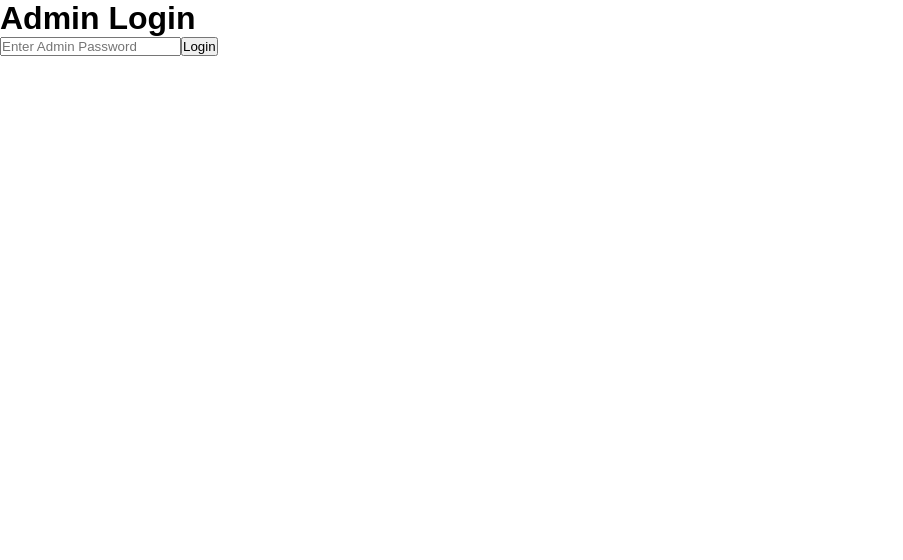
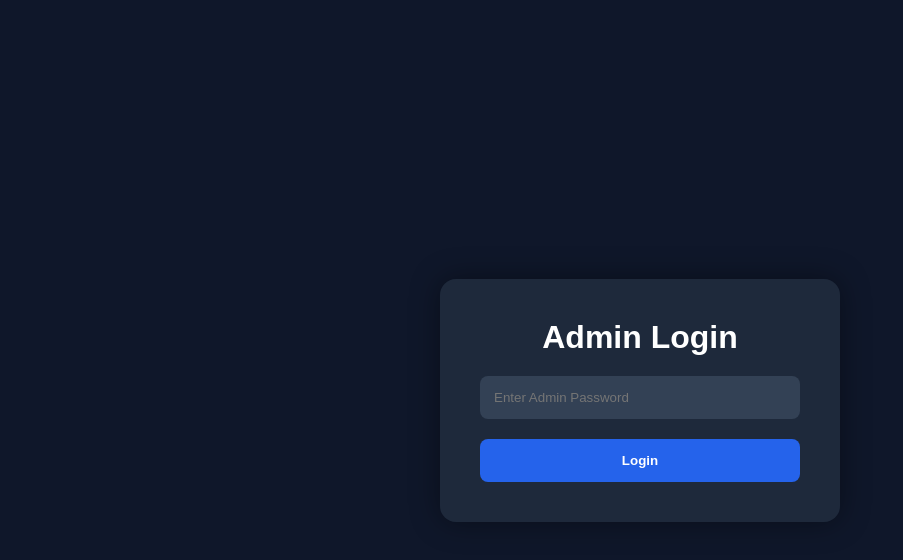
Before and after one commit to rockybhai42/rajesh-portfolio, a React (Vite) app in the folder client/my-portfolio-app/: page /admin in a window 1280 px wide. Shown: the top 560 px of the page, without its empty margins (0-903 px from the left). Built offline with nearby package versions, Linux system fonts and the light colour scheme.

Commit message:
admin page styling

```diff
--- a/client/my-portfolio-app/src/components/Admin.jsx
+++ b/client/my-portfolio-app/src/components/Admin.jsx
@@ -1,4 +1,5 @@
 import { useState } from "react";
+import "../styles/admin.css";
 
 function Admin() {
   const [password, setPassword] = useState("");
@@ -76,15 +77,20 @@ const [isLoggedIn, setIsLoggedIn] =
 
  if (!isLoggedIn) {
   return (
-      <div>
+    <div className="login-container">
+      <form
+        className="login-card"
+        onSubmit={handleLogin}
+      >
         <h1>Admin Login</h1>
 
-        <form onSubmit={handleLogin}>
         <input
           type="password"
           placeholder="Enter Admin Password"
           value={password}
-            onChange={(e) => setPassword(e.target.value)}
+          onChange={(e) =>
+            setPassword(e.target.value)
+          }
         />
 
         <button type="submit">
@@ -96,14 +102,26 @@ const [isLoggedIn, setIsLoggedIn] =
 }
 
  return (
-    <div>
+  <div className="admin-container">
+
+    <div className="admin-header">
       <h1>Contact Messages</h1>
 
-      <button onClick={handleLogout}>
+      <button
+        className="logout-btn"
+        onClick={handleLogout}
+      >
         Logout
       </button>
+    </div>
 
-      <table border="1">
+    <div className="stats-card">
+      <h3>Total Messages</h3>
+      <p>{contacts.length}</p>
+    </div>
+
+    <div className="table-wrapper">
+      <table className="contacts-table">
         <thead>
           <tr>
             <th>Name</th>
@@ -123,6 +141,8 @@ const [isLoggedIn, setIsLoggedIn] =
         </tbody>
       </table>
     </div>
+
+  </div>
 );
 }
 
--- /dev/null
+++ b/client/my-portfolio-app/src/styles/admin.css
@@ -0,0 +1,149 @@
+.login-container {
+  min-height: 100vh;
+  display: flex;
+  justify-content: center;
+  align-items: center;
+
+  background: #0f172a;
+}
+
+.login-card {
+  width: 400px;
+
+  background: #1e293b;
+
+  padding: 40px;
+
+  border-radius: 16px;
+
+  display: flex;
+  flex-direction: column;
+  gap: 20px;
+
+  box-shadow: 0 0 30px rgba(0, 0, 0, 0.4);
+}
+
+.login-card h1 {
+  text-align: center;
+  color: white;
+}
+
+.login-card input {
+  padding: 14px;
+
+  border: none;
+  border-radius: 8px;
+
+  background: #334155;
+  color: white;
+}
+
+.login-card button {
+  padding: 14px;
+
+  border: none;
+  border-radius: 8px;
+
+  background: #2563eb;
+  color: white;
+
+  cursor: pointer;
+  font-weight: bold;
+}
+
+.login-card button:hover {
+  background: #1d4ed8;
+}
+
+.admin-container {
+  min-height: 100vh;
+
+  background: #0f172a;
+
+  color: white;
+
+  padding: 40px;
+}
+
+.admin-header {
+  display: flex;
+
+  justify-content: space-between;
+
+  align-items: center;
+
+  margin-bottom: 25px;
+}
+
+.logout-btn {
+  padding: 12px 20px;
+
+  border: none;
+
+  border-radius: 8px;
+
+  background: #ef4444;
+
+  color: white;
+
+  cursor: pointer;
+}
+
+.logout-btn:hover {
+  background: #dc2626;
+}
+
+.stats-card {
+  width: 250px;
+
+  background: #1e293b;
+
+  padding: 20px;
+
+  border-radius: 12px;
+
+  margin-bottom: 25px;
+}
+
+.stats-card h3 {
+  margin-bottom: 10px;
+}
+
+.stats-card p {
+  font-size: 2rem;
+  font-weight: bold;
+}
+
+.table-wrapper {
+  overflow-x: auto;
+}
+
+.contacts-table {
+  width: 100%;
+
+  border-collapse: collapse;
+
+  background: #1e293b;
+
+  border-radius: 12px;
+
+  overflow: hidden;
+}
+
+.contacts-table thead {
+  background: #2563eb;
+}
+
+.contacts-table th,
+.contacts-table td {
+  padding: 16px;
+  text-align: left;
+}
+
+.contacts-table tbody tr {
+  border-bottom: 1px solid #334155;
+}
+
+.contacts-table tbody tr:hover {
+  background: #334155;
+}
```
Lines whose indentation alone changed are shown as unchanged.
